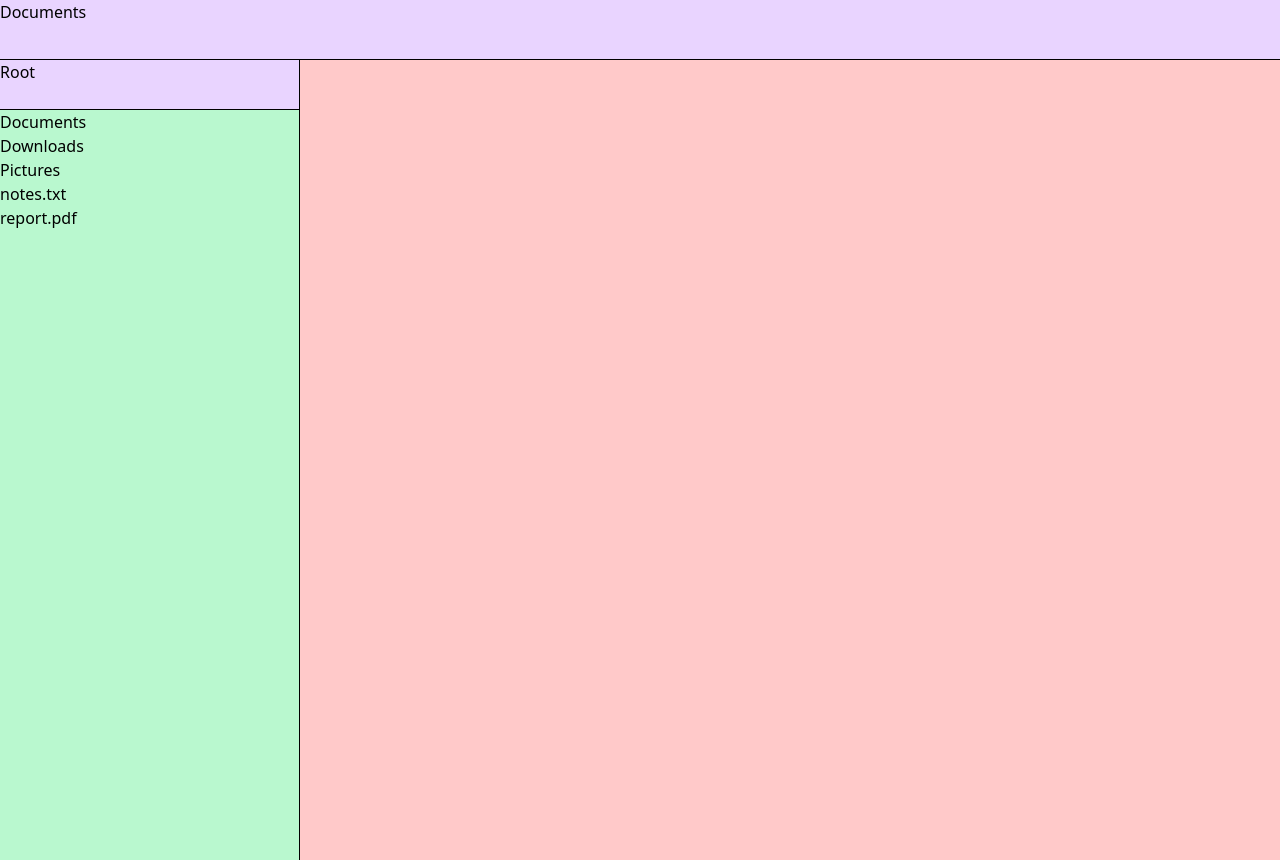
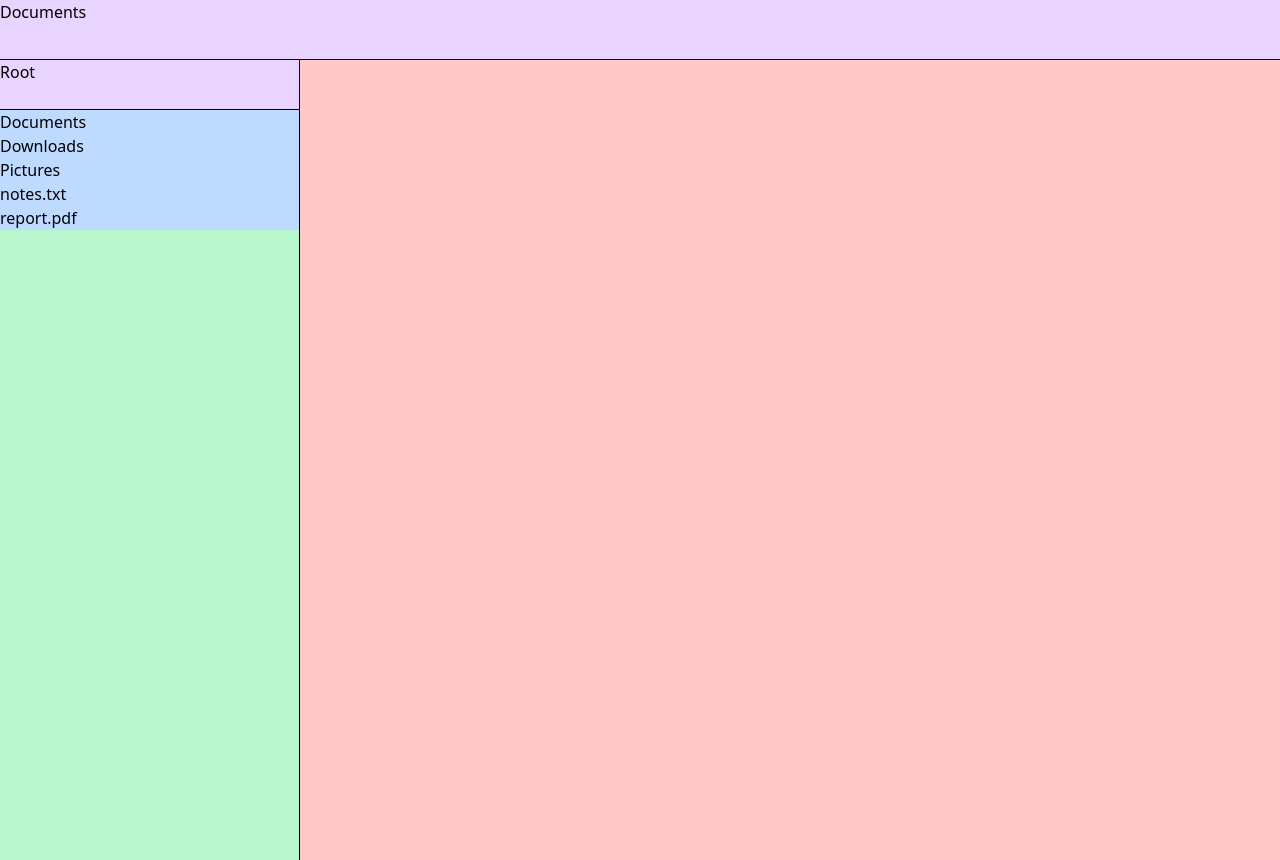
Before and after one commit to dmfaizan/file-explorer, a React (Vite) app: page / in a window 1280 px wide. Built offline with nearby package versions, Linux system fonts and the light colour scheme.

Commit message:
feat: added basic new column functionality

```diff
--- a/src/App.tsx
+++ b/src/App.tsx
@@ -7,17 +7,22 @@ import { ItemInterface } from "./interfaces/Item";
 
 function App() {
   const [items, setItems] = useState(initialItems);
-  const [selectedItem, setSelectedItem] = useState([initialItems[0]]);
+  const [selectedItemIDs, setSelectedItemIDs] = useState([0]);
+  const handleSelectItemID = (id: number) => {
+    setSelectedItemIDs(prevIDs => [...prevIDs, id])
+  }
+  const selectedItems = items.filter(i => selectedItemIDs.includes(i.id))
+
   return (
     <div className="h-screen w-full bg-blue-200">
       <Header type={"EXPLORER"} title={"Documents"} />
       <div className="h-full w-full flex flex-row bg-red-200">
-        {selectedItem.map((item: ItemInterface) => (
+        {selectedItems.map((item: ItemInterface) => (
           <Column
             key={item.id}
-            type={"LIST"}
             initialItems={items}
             parentItem={item}
+            selectHandler={handleSelectItemID}
           />
         ))}
       </div>
--- a/src/components/Column.tsx
+++ b/src/components/Column.tsx
@@ -4,13 +4,13 @@ import Header from "./Header";
 import Item from "./Item";
 
 export default function Column({
-  type,
   initialItems,
   parentItem,
+  selectHandler,
 }: {
-  type: string;
   initialItems: ItemInterface[];
   parentItem: ItemInterface;
+  selectHandler: (id: number) => void;
 }) {
   const items: ItemInterface[] = initialItems.filter((i) =>
     parentItem.childIds.includes(i.id)
@@ -18,12 +18,19 @@ export default function Column({
   console.log(items);
   return (
     <div className="h-full w-[300px] border-r bg-green-200">
-      {type === "LIST" && <Header type={"COLUMN"} title={parentItem.name} />}
-      {type === "LIST" ? (
+      {parentItem.type === "Folder" && (
+        <Header type={"COLUMN"} title={parentItem.name} />
+      )}
+      {parentItem.type === "Folder" ? (
         <>
           {items.map((item: ItemInterface) => (
             <>
-              <Item key={item.id} item={item} />
+              <Item
+                key={item.id}
+                id={item.id}
+                item={item}
+                selectHandler={selectHandler}
+              />
             </>
           ))}
         </>
--- a/src/components/Item.tsx
+++ b/src/components/Item.tsx
@@ -1,8 +1,16 @@
 import { ItemInterface } from "../interfaces/Item";
 
-export default function Item({ item }: { item: ItemInterface }) {
+export default function Item({
+  item,
+  id,
+  selectHandler,
+}: {
+  item: ItemInterface;
+  id: number;
+  selectHandler: (id: number) => void;
+}) {
   return (
-    <div>
+    <div onClick={() => selectHandler(id)} className="bg-blue-200 hover:brightness-90">
       <span>{item.name}</span>
     </div>
   );
```
